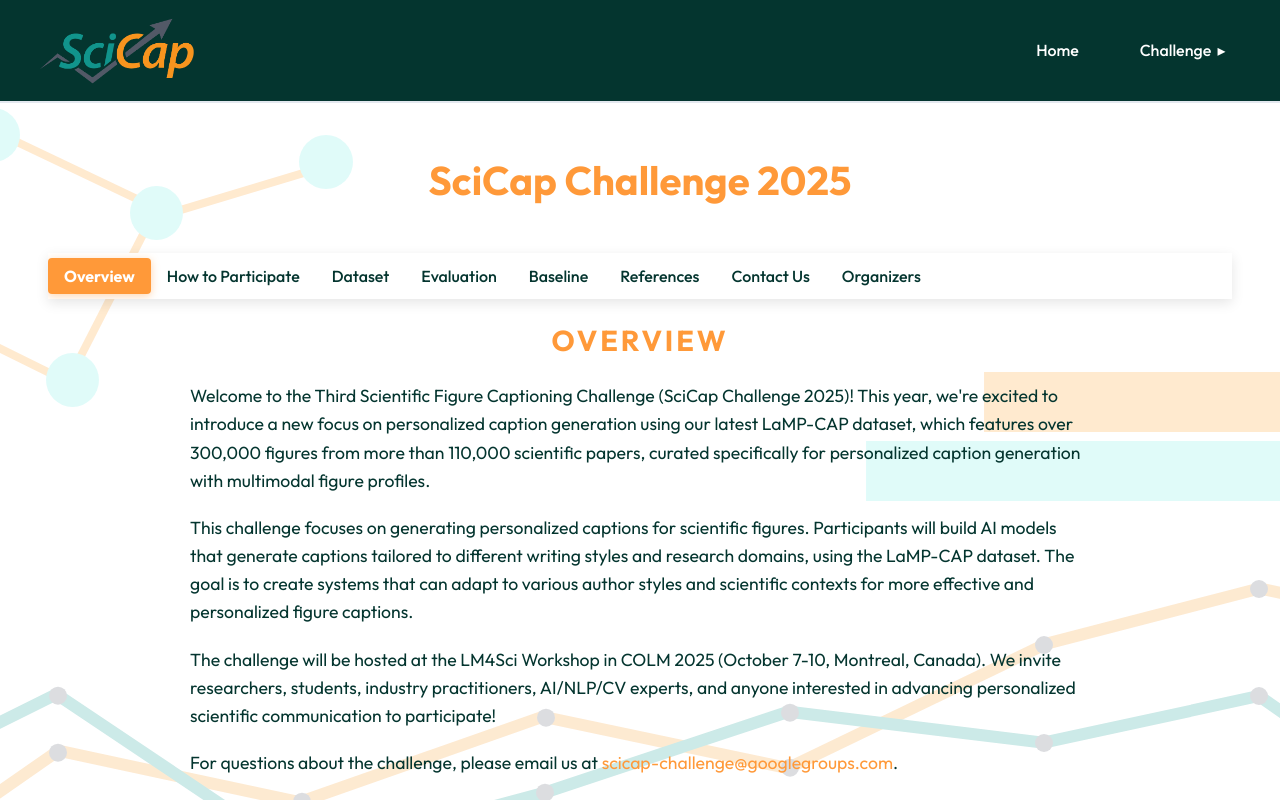
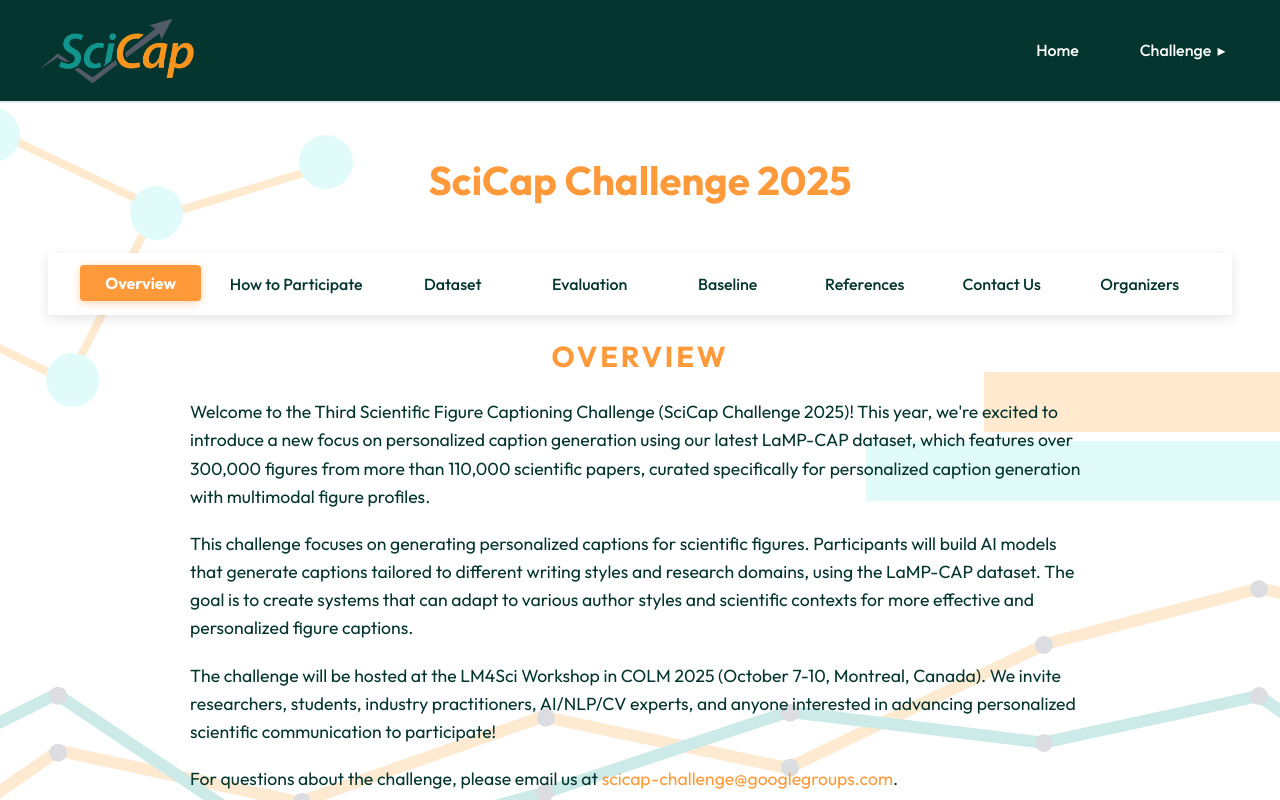
Before and after one commit to hy-ng/scicap-website-test, a React (Vite) app: page /#/challenge/2025 in a window 1280 px wide. Shown: the top 800 px of the page. Built offline with nearby package versions, Linux system fonts and the light colour scheme.

Commit message:
fix the navbar width issue

```diff
--- a/src/styles/Challenge2025.css
+++ b/src/styles/Challenge2025.css
@@ -167,9 +167,26 @@
     gap: 1.5rem;
   }
 
+  .challenge-2025-nav-container {
+    width: 100%;
+    display: flex;
+    justify-content: space-between; /* Even distribution across container */
+  }
+
+  .challenge-2025-nav-scroll {
+    display: flex;
+    width: 100%;
+    justify-content: space-between; /* Even distribution */
+    gap: 1rem; /* Add spacing between items */
+    padding: 0 2rem; /* Add white space on left and right sides */
+  }
+
   .challenge-2025-nav a {
-    padding: 0.5rem 1rem;
-    font-size: 1rem;
+    padding: 0.5rem 0.8rem; /* Reduced horizontal padding to make buttons narrower */
+    font-size: 1rem; /* Keep text size the same */
+    flex: 1; /* Equal width for each item */
+    text-align: center; /* Center text within each item */
+    white-space: nowrap; /* Prevent text wrapping */
   }
 }
 
```
